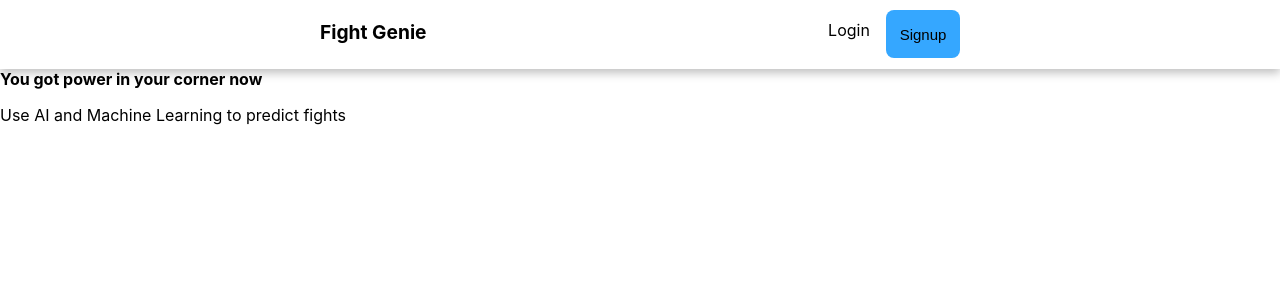
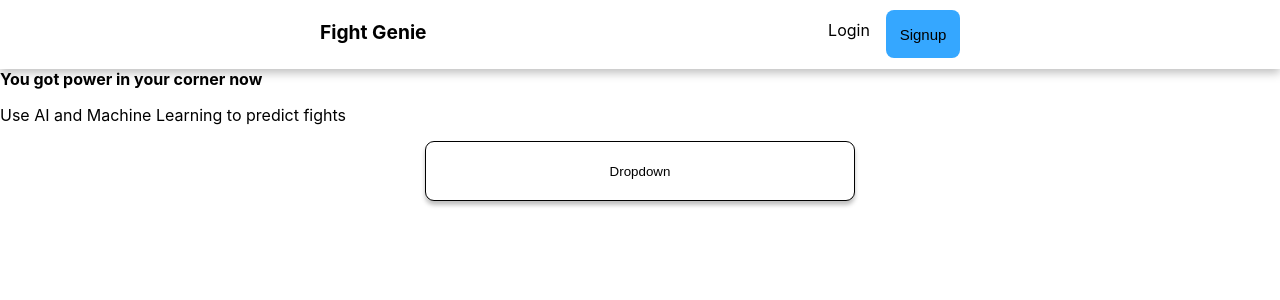
Before and after one commit to THEODOREALO/fight-genie, a React (Create React App) app in the folder my-app/: page / in a window 1280 px wide. Shown: the top 300 px of the page. Built offline with nearby package versions, Linux system fonts and the light colour scheme.

Commit message:
Basic dropdown with weightclasses

```diff
--- a/my-app/src/App.js
+++ b/my-app/src/App.js
@@ -1,11 +1,14 @@
 import Navbar from "./components/navbar";
+import WeightClassDropdown from "./components/weightClass";
 function App() {
   return (
     <div>
       <Navbar></Navbar>
+
       <div id="body">
         <b>You got power in your corner now</b>
         <p>Use AI and Machine Learning to predict fights</p>
+        <WeightClassDropdown></WeightClassDropdown>
       </div>
     </div>
   );
--- /dev/null
+++ b/my-app/src/components/weightClass.js
@@ -0,0 +1,36 @@
+import React from 'react';
+import '../css/weightClass.css';
+//Replace "Template" with the name of your component
+class WeightClassDropdown extends React.Component{
+    //Place any instance variables here; if no instance variables, constructor can be removed
+    constructor(props){
+        super(props);
+        this.someInstanceVariable = 0;
+    };
+
+    //Place all html to return here
+
+    render(){
+        return(
+        <div class="dropdown">
+            <button class="dropbtn">Dropdown</button>
+
+            <img href = ''></img>
+            <div class="dropdown-content">
+              <a href="#">Strawweight</a>
+              <a href="#">Flyweight</a>
+              <a href="#">Bantamweight</a>
+              <a href="#">Featherweight</a>
+              <a href="#">Lightweight</a>
+              <a href="#">Welterweight</a>
+              <a href="#">Middleweight</a>
+              <a href="#">Light Heavyweight</a>
+              <a href="#">Heavyweight</a>
+            </div>
+        </div>
+        );
+    };
+}
+
+//Make sure to replace "Template" with the same name of your component above
+export default WeightClassDropdown;
--- /dev/null
+++ b/my-app/src/css/weightClass.css
@@ -0,0 +1,53 @@
+/* Dropdown Button */
+.dropbtn {
+    box-sizing: border-box;
+    margin: auto;
+    width: 430px;
+    height: 60px;
+    left: 505px;
+    top: 174px;
+
+    background: #FFFFFF;
+    border: 1px solid #000000;
+    box-shadow: 0px 4px 4px rgba(0, 0, 0, 0.25);
+    border-radius: 9px;
+    text-align: center;
+
+  }
+
+  /* The container <div> - needed to position the dropdown content */
+  .dropdown {
+    text-align: center;
+    margin: auto;
+    width: 50%;
+
+  }
+
+  /* Dropdown Content (Hidden by Default) */
+  .dropdown-content {
+
+    display: none;
+    background-color: #f1f1f1;
+    width: 430px;
+    text-align: center;
+    margin: auto;
+    box-shadow: 0px 8px 16px 0px rgba(0,0,0,0.2);
+    z-index: 1;
+  }
+
+  /* Links inside the dropdown */
+  .dropdown-content a {
+    color: lightskyblue;
+    padding: 12px 16px;
+    text-decoration: none;
+    display: block;
+  }
+
+  /* Change color of dropdown links on hover */
+  .dropdown-content a:hover {background-color: #ddd;}
+
+  /* Show the dropdown menu on hover */
+  .dropdown:hover .dropdown-content {display: block;}
+
+  /* Change the background color of the dropdown button when the dropdown content is shown */
+  .dropdown:hover .dropbtn {background-color: lightskyblue;}
```
